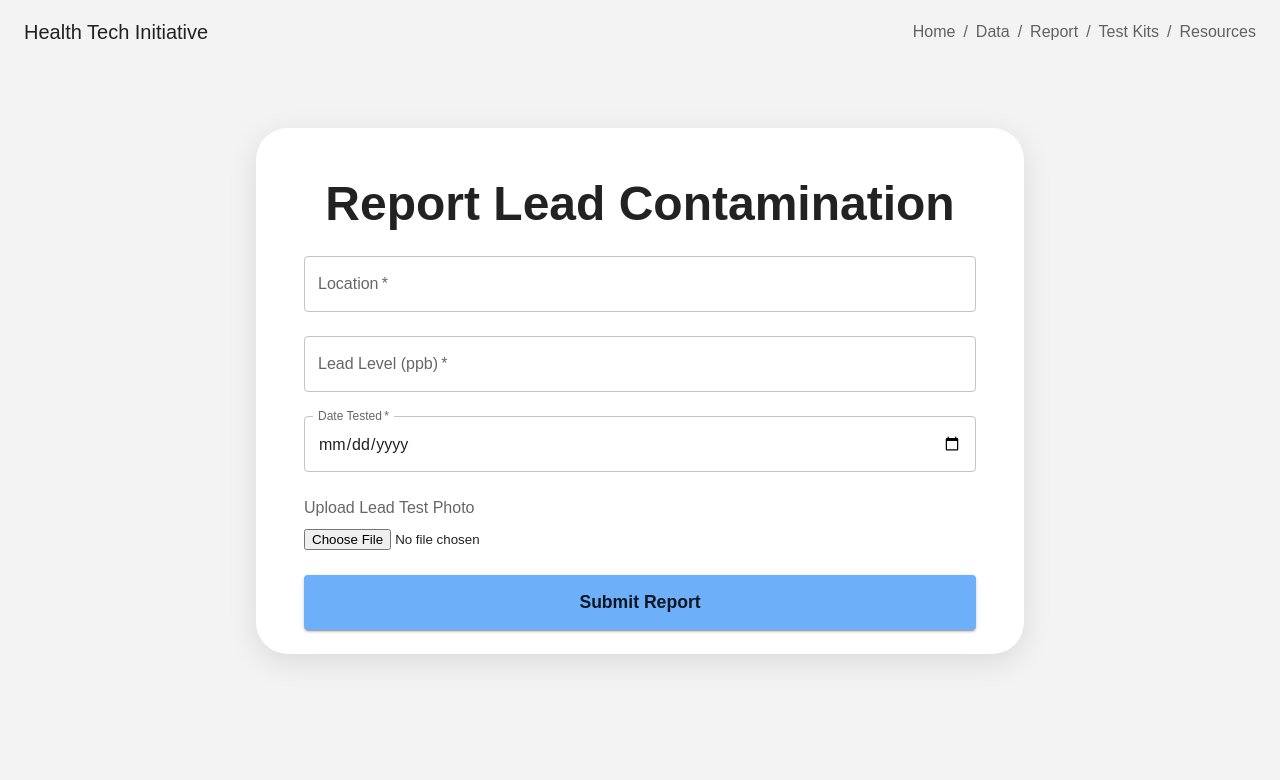
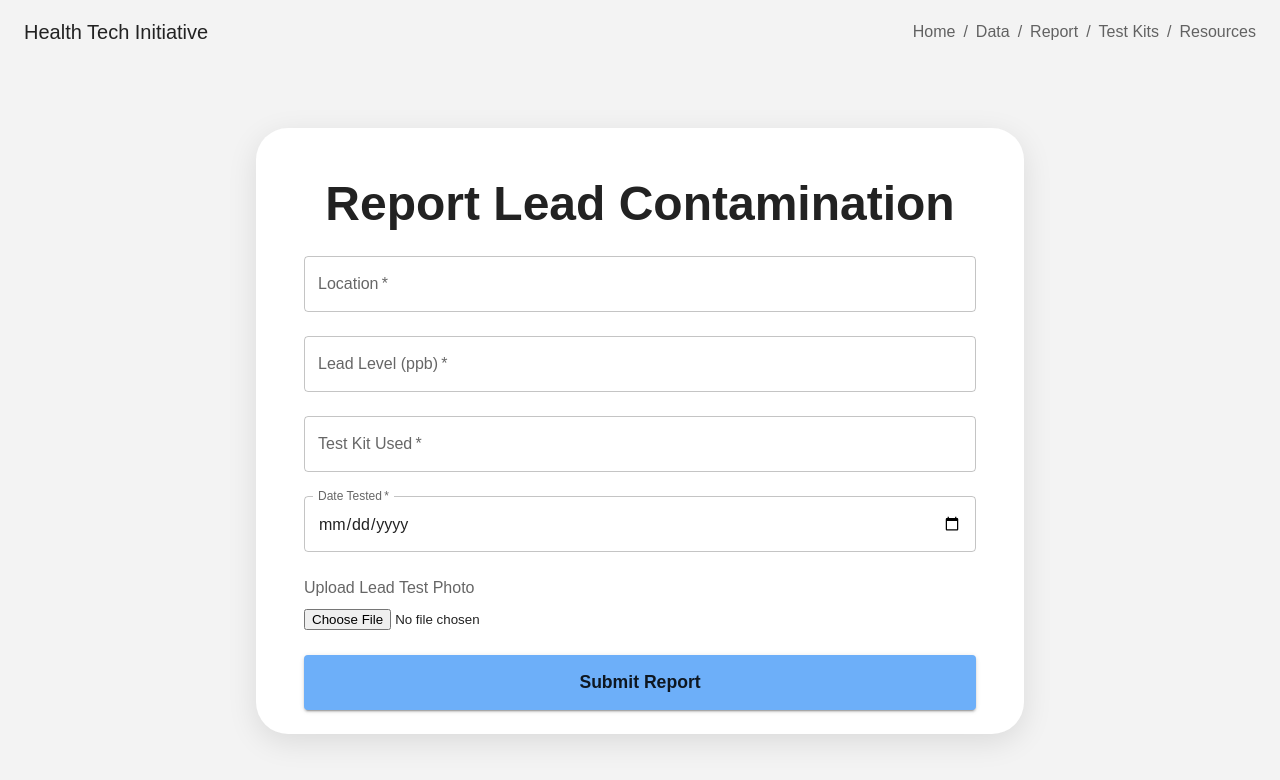
Before and after one commit to IggyLikesToCode/HealthTechInitiative2024-2025, a React (Create React App) app in the folder hti24-25/: page /report in a window 1280 px wide. Shown: the top 780 px of the page. Built offline with nearby package versions, Linux system fonts and the light colour scheme; the HTML template or start-up script is replaced by a standard one.

Commit message:
adding new field for which test kit used

```diff
--- a/hti24-25/server.js
+++ b/hti24-25/server.js
@@ -118,13 +118,14 @@ app.post("/api/report-lead", async (req, res) => {
     latitude,
     longitude,
     reported_by = "anonymous",
+    test_kit_used
   } = req.body;
 
   try {
     const sql = `
             INSERT INTO data_for_lead_new_crowdsourced
-            (location_name, latitude, longitude, level, date_tested, reported_by)
-            VALUES (?, ?, ?, ?, ?, ?)
+            (location_name, latitude, longitude, level, date_tested, reported_by, test_kit_used)
+            VALUES (?, ?, ?, ?, ?, ?, ?)
         `;
     const values = [
       location_name,
@@ -133,6 +134,7 @@ app.post("/api/report-lead", async (req, res) => {
       level,
       date,
       reported_by,
+      test_kit_used,
     ];
 
 
--- a/hti24-25/src/tabs/Report.jsx
+++ b/hti24-25/src/tabs/Report.jsx
@@ -18,6 +18,7 @@ const BASE_URL = window.location.hostname === "localhost"
 
 
 const Report = () => {
+  const [testKit, setTestKit] = useState("")
   const [location, setLocation] = useState("");
   const [level, setLevel] = useState("");
   const [date, setDate] = useState("");
@@ -39,6 +40,7 @@ const Report = () => {
         latitude: parseFloat(lat),
         longitude: parseFloat(lon),
         reported_by: "anonymous",
+        test_kit_used: testKit
       };
 
       const res = await axios.post(`${BASE_URL}/api/report-lead`, payload);
@@ -126,6 +128,15 @@ const Report = () => {
                   variant="outlined"
               />
               <TextField
+                  label="Test Kit Used"
+                  type="text"
+                  value={testKit}
+                  onChange={(e) => setTestKit(e.target.value)}
+                  fullWidth
+                  required
+                  variant="outlined"
+              />
+              <TextField
                   label="Date Tested"
                   type="date"
                   value={date}
```
